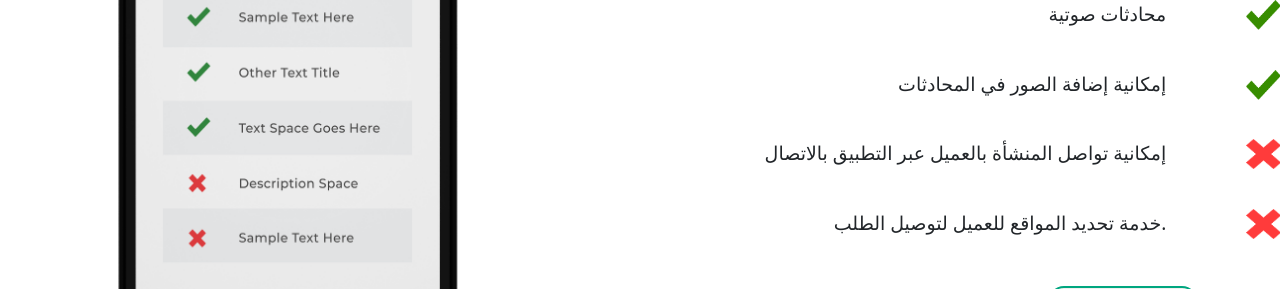
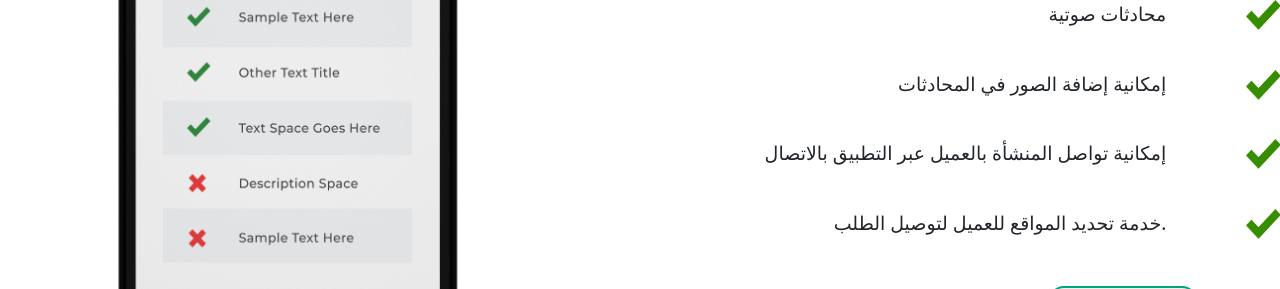
Before and after one commit to sumaiya13/sumaiya13.github.io, a plain HTML site: page sahl/arabic-content.html in a window 1280 px wide. Shown: the part 3580-3869 px from the top of the page. Drawn offline with nearby package versions, Linux system fonts and the light colour scheme; a web font is replaced by a local one.

Commit message:
Update arabic-content.html

```diff
--- a/sahl/arabic-content.html
+++ b/sahl/arabic-content.html
@@ -547,12 +547,12 @@
 					<div class="row-5">
 
 						<p>إمكانية تواصل المنشأة بالعميل عبر التطبيق بالاتصال </p>
-						<img src="img/cross.png">
+						<img src="img/tick.png">
 					</div>
 					<div class="row-5">
 
 						<p>خدمة تحديد المواقع للعميل لتوصيل الطلب.</p>
-						<img src="img/cross.png">
+						<img src="img/tick.png">
 					</div>
 				</div>
 				<button data-aos="fade-up" data-aos-duration="2000">سجل الان</button>
```
